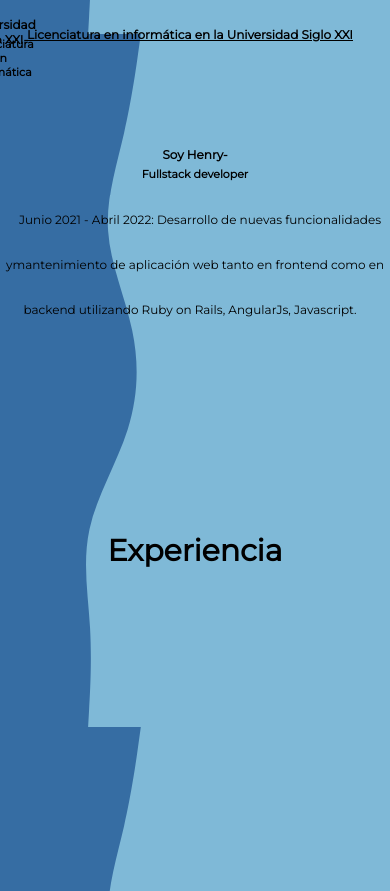
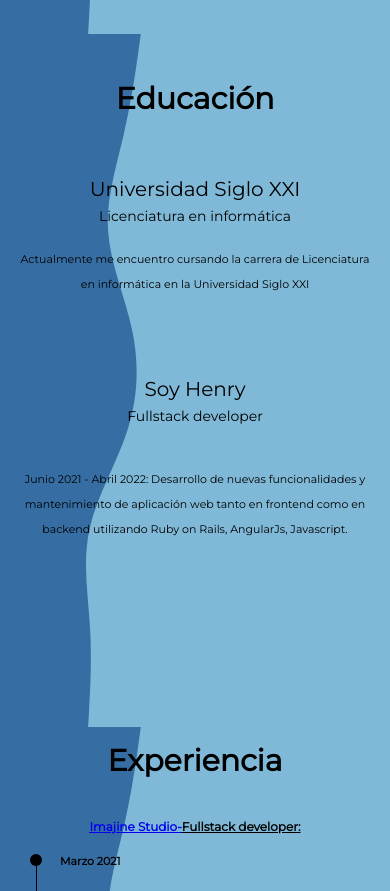
Before and after one commit to Juanse1998/Portfolio, a React (Create React App) app: page / in a window 390 px wide. Shown: the part 1353-2244 px from the top of the page. Built offline with nearby package versions, Linux system fonts and the light colour scheme.

Commit message:
add responsive mobile

```diff
--- a/src/Components/Education/Education.css
+++ b/src/Components/Education/Education.css
@@ -1,119 +1,105 @@
+
+.titleEducation {
+  font-family: Montserrat;
+  font-size: 50px;
+  font-style: normal;
+  font-weight: bold;
+  color: #000000;
+  margin-top: 200px;
+  display: flex;
+  justify-content: center;
+}
+
+.descriptionEducation {
+  display: flex;
+  font-size: 20px;
+  line-height: 45px;
+  left: 50px;
+  margin-top: 70px;
+  margin-left: 20px;
+}
+
+.careerXXI {
+  display: flex;
+  position: absolute;
+  margin-top: 30px;
+}
+
+.nameSchool {
+  font-size: 30px;
+  display: flex;
+  position: absolute;
+}
+
+.nameBootcamp {
+  font-size: 30px;
+  display: flex;
+  position: absolute;
+}
+
+.career {
+  display: flex;
+  position: absolute;
+  margin-top: 30px;
+}
 
 .education {
-  display: flex;
+  display: grid;
   padding-top: 40px;
   width: 100%;
 }
 
-.titleEducation {
-  font-family: Montserrat;
-  margin-top: 150px;
-  text-align: -webkit-center;
-  justify-content: center;
-  font-size: 30px !important;
-  font-style: normal;
-  font-weight: bold;
-  font-size: 50px;
-  display: flex;
-  color: #000000;
-}
-
-.experience {
-  display: block;
-  padding-top: 40px;
-  width: 100%;
-}
-
-.companyContent {
+.school {
   justify-content: center;
   display: flex;
   padding-bottom: 20px;
-  text-decoration: underline;
-  font-weight: bold;
+  padding-top: 60px;
 }
 
-.descriptionEducation {
-  text-indent: 10px;
-  line-height: 45px;
-  padding-bottom: 40px;
-  font-size: 25px;
-}
-
-.henry {
+.bootcamp {
   justify-content: center;
   display: flex;
   padding-bottom: 20px;
-  text-decoration: underline;
-  font-weight: bold;
   padding-top: 60px;
-}
-
-.xxi {
-  justify-content: center;
-  display: flex;
-  padding-bottom: 20px;
-  text-decoration: underline;
-  font-weight: bold;
-  padding-top: 60px;
-}
-
-.educationContent {
-  justify-content: center;
-  display: flex;
-  padding-bottom: 20px;
-  text-decoration: underline;
-  font-weight: bold;
 }
 
 
 
 @media only screen and (max-width: 600px) {
-  .descriptionEducation {
-    font-size: 12px;
-    width: auto;
-    margin-left: 10px;
-    margin-right: 10px;
-    margin-top: 150px;
-    text-indent: 7px;
+
+
+  .titleEducation {
+    font-family: Montserrat;
+    font-size: 30px;
+    font-style: normal;
+    font-weight: bold;
+    color: #000000;
+    margin-top: 200px;
+    display: flex;
+    justify-content: center;
   }
 
-  .education {
-    font-size: 12px;
-    width: auto;
-    margin-left: 10px;
-    margin-right: 10px;
-    margin-top: 10px;
-    display: flex;
-    position: absolute;
+  .descriptionEducation {
+    font-size: 11px;
+    line-height: 25px;
+    margin-left: 15px;
+    margin-right: 15px;
+  }
+
+  .nameSchool {
+    font-size: 20px;
+  }
+
+  .nameBootcamp {
+    font-size: 20px;
+  }
+
+  .careerXXI {
+    font-size: 14px;
   }
 
   .career {
-    font-size: 11px;
-    width: auto;
-    margin-left: 10px;
-    margin-right: 10px;
-    margin-top: 70px;
-    display: flex;
-    position: absolute;
+    font-size: 14px;
   }
 
-  .titleEducation {
-    margin-top: 30px;
-  }
-
-  .companyContent {
-    font-size: 14px;
-    width: auto;
-    margin-top: 600px;
-  }
-
-  .henry {
-    padding-bottom: 100px;
-    padding-top: 20px;
-  }
-
-  .xxi {
-    padding-bottom: 20px;
-    padding-top: 60px;
-  }
 }
--- a/src/Components/Education/Education.jsx
+++ b/src/Components/Education/Education.jsx
@@ -4,22 +4,20 @@ import "./Education.css";
 export default function Education() {
   return (
     <>
-      <span className="titleEducation" id="education">
-        Educación
-      </span>
-      <div className="xxi">
-        <div className="educationContent">
-          <span className="education">Universidad Siglo XXI-</span><span className="career">Licenciatura en informática</span>
+      <div className="education">
+        <span className="titleEducation" id="education">
+          Educación
+        </span>
+        <div className="school">
+          <span className="nameSchool">Universidad Siglo XXI</span><span className="careerXXI">Licenciatura en informática</span>
+          <a className="descriptionEducation">Actualmente me encuentro cursando la carrera de Licenciatura en informática en la Universidad Siglo XXI</a>
+        </div>
+        <div className="bootcamp">
+            <span className="nameBootcamp">Soy Henry</span><span className="career">Fullstack developer</span>
         </div>
         <div>
-          <a className="descriptionEducation">Actualmente me encuentro cursando la carrera de Licenciatura en informática en la Universidad Siglo XXI</a>
+          <a className="descriptionEducation">Junio 2021 - Abril 2022: Desarrollo de nuevas funcionalidades y mantenimiento de aplicación web tanto en frontend como en backend utilizando Ruby on Rails, AngularJs, Javascript.</a>
         </div>
-      </div>
-      <div className="henry">
-          <span className="education">Soy Henry-</span><span className="career">Fullstack developer</span>
-      </div>
-      <div>
-        <a className="descriptionEducation">Junio 2021 - Abril 2022: Desarrollo de nuevas funcionalidades ymantenimiento de aplicación web tanto en frontend como en backend utilizando Ruby on Rails, AngularJs, Javascript.</a>
       </div>
     </>
   );
```
